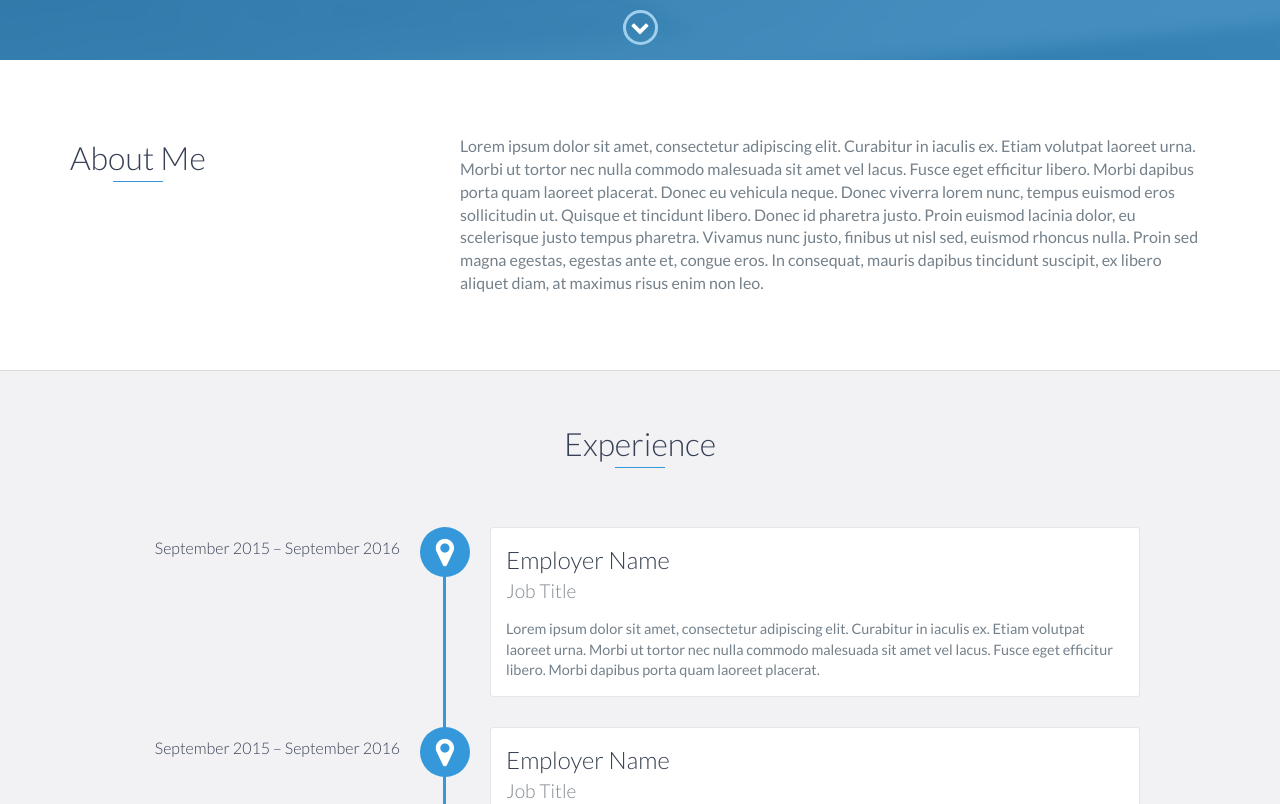
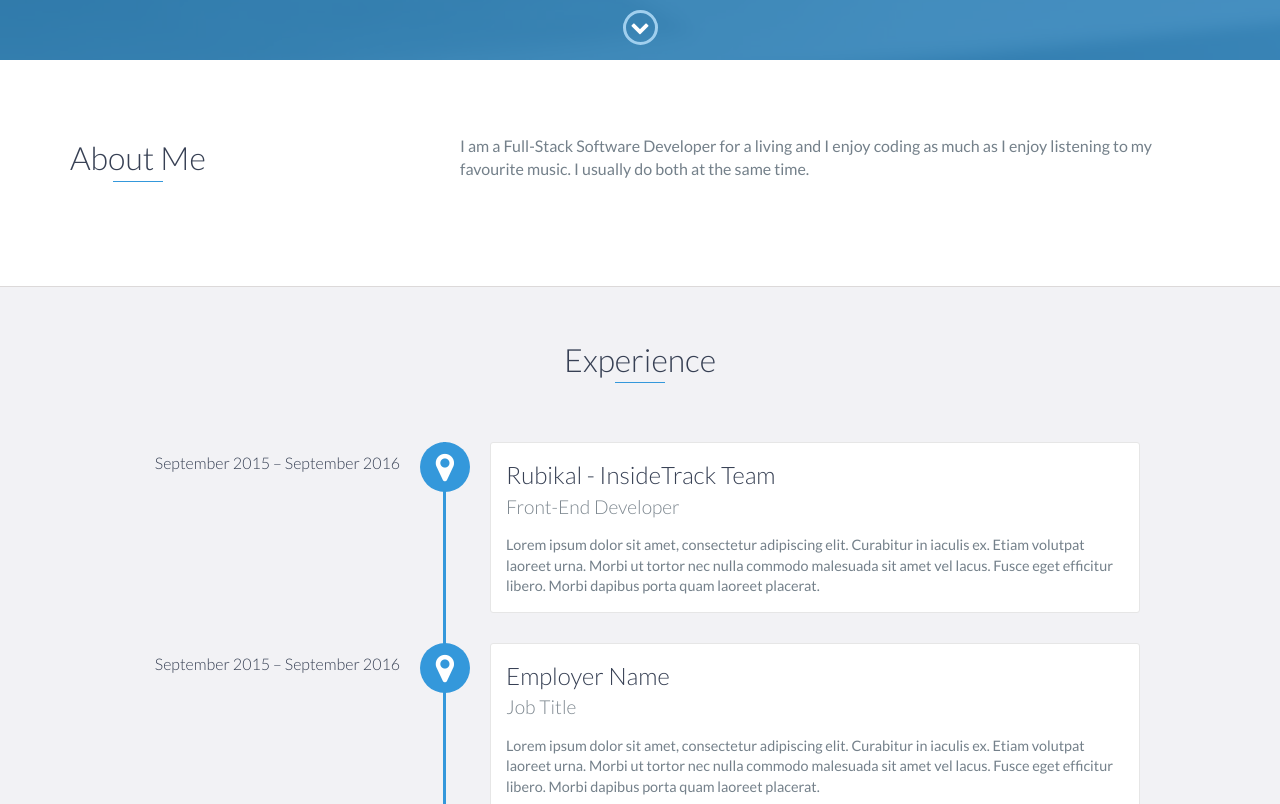
Before and after one commit to youssseeef/youssseeef.github.io, a website: page index.html in a window 1280 px wide. Shown: the part 740-1544 px from the top of the page. Drawn offline with nearby package versions, Linux system fonts and the light colour scheme.

Commit message:
updated a few things here and there.

```diff
--- a/index.html
+++ b/index.html
@@ -73,9 +73,8 @@
                 </div>
                 <div class="col-md-8">
                     <p>
-                        Lorem ipsum dolor sit amet, consectetur adipiscing elit. Curabitur in iaculis ex. Etiam volutpat laoreet urna. Morbi ut tortor nec nulla commodo malesuada sit amet vel lacus. Fusce eget efficitur libero. Morbi dapibus porta quam laoreet placerat. Donec
-                        eu vehicula neque. Donec viverra lorem nunc, tempus euismod eros sollicitudin ut. Quisque et tincidunt libero. Donec id pharetra justo. Proin euismod lacinia dolor, eu scelerisque justo tempus pharetra. Vivamus nunc justo, finibus
-                        ut nisl sed, euismod rhoncus nulla. Proin sed magna egestas, egestas ante et, congue eros. In consequat, mauris dapibus tincidunt suscipit, ex libero aliquet diam, at maximus risus enim non leo.
+                        I am a Full-Stack Software Developer for a living and I enjoy coding as much as I enjoy listening to my favourite music.
+                        I usually do both at the same time.
                     </p>
                 </div>
             </div>
@@ -87,8 +86,8 @@
         <h2 class="heading">Experience</h2>
         <div id="experience-timeline">
             <div data-date="September 2015 – September 2016">
-                <h3>Employer Name</h3>
-                <h4>Job Title</h4>
+                <h3>Rubikal - InsideTrack Team</h3>
+                <h4>Front-End Developer</h4>
                 <p>
                     Lorem ipsum dolor sit amet, consectetur adipiscing elit. Curabitur in iaculis ex. Etiam volutpat laoreet urna. Morbi ut tortor nec nulla commodo malesuada sit amet vel lacus. Fusce eget efficitur libero. Morbi dapibus porta quam laoreet placerat.
                 </p>
```
